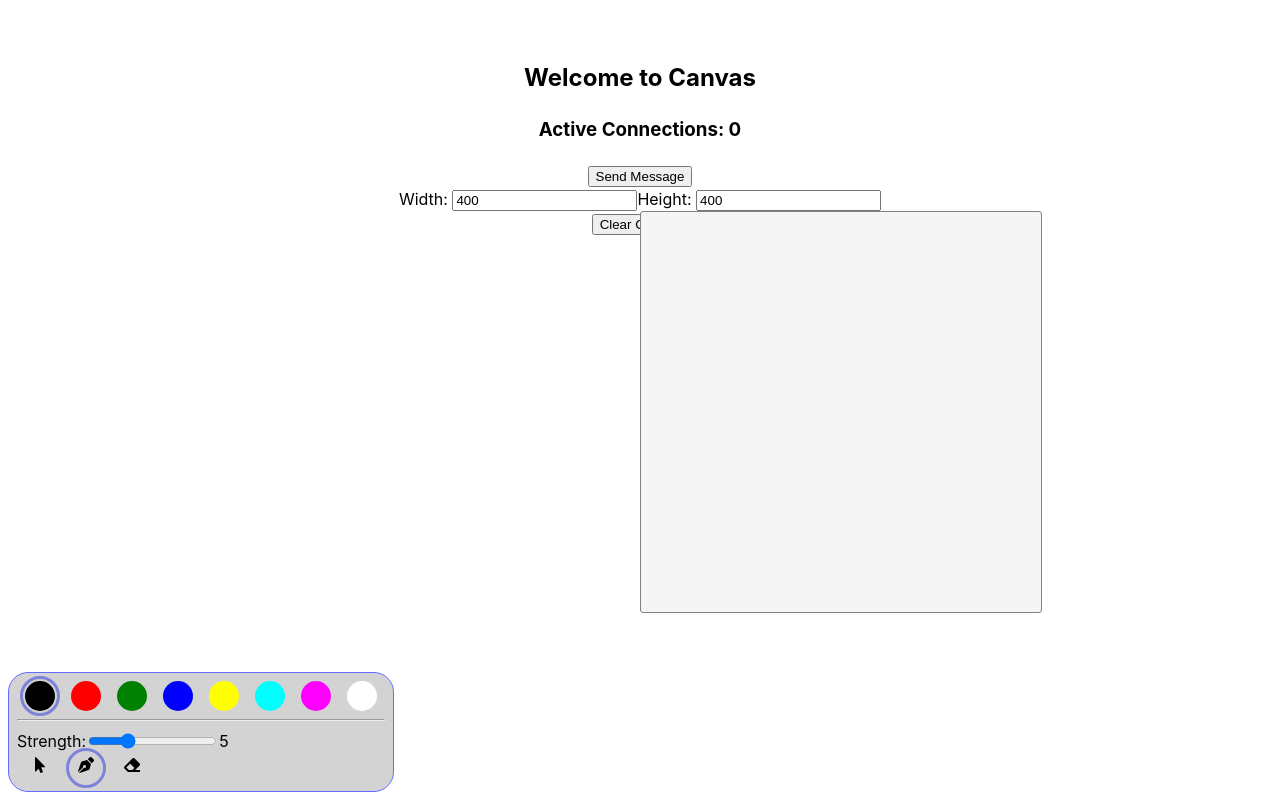
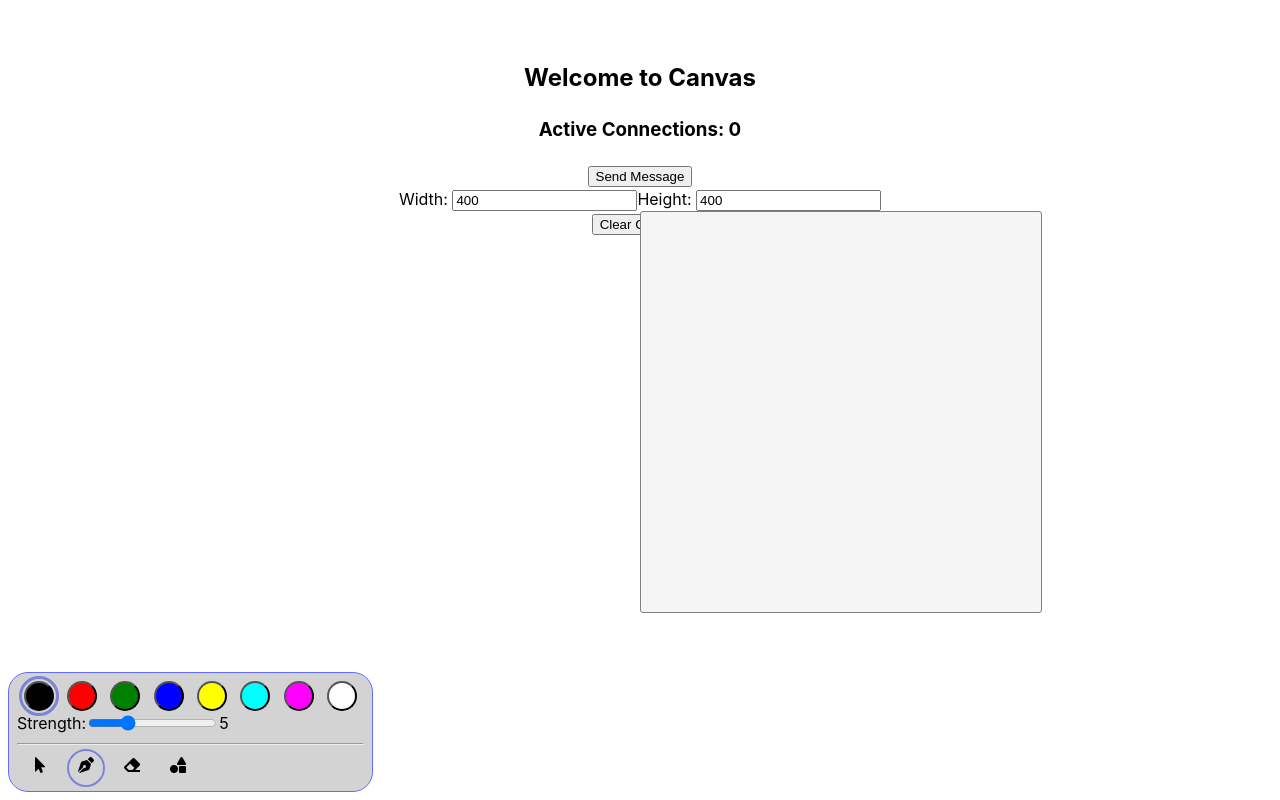
Before and after one commit to MarkE16/LiveCanvas, a React (Vite) app: page / in a window 1280 px wide. Both pictures are taken after a click on the element 86 px from the left and 768 px from the top of the page. Built offline with nearby package versions, Linux system fonts and the light colour scheme; no server answers.

Commit message:
fix drawing

```diff
--- a/src/components/Canvas/Canvas.tsx
+++ b/src/components/Canvas/Canvas.tsx
@@ -1,5 +1,5 @@
 // Lib
-import { useRef, useState, useEffect, useCallback } from 'react';
+import { useRef, useState, useEffect } from 'react';
 import { useAppSelector, useAppDispatch } from '../../state/hooks/reduxHooks';
 
 // Types
@@ -11,7 +11,16 @@ import './Canvas.styles.css';
 const Canvas: FC = () => {
   const state = useAppSelector(state => state.canvas);
   const dispatch = useAppDispatch();
-  const { width, height, color, mode, drawStrength, eraserStrength, blob } = state;
+  const {
+    width,
+    height,
+    color,
+    mode,
+    drawStrength,
+    eraserStrength,
+    shape,
+    blob
+  } = state;
 
   const ref = useRef<HTMLCanvasElement>(null);
   const selectionRef = useRef<HTMLCanvasElement>(null);
@@ -22,131 +31,182 @@ const Canvas: FC = () => {
     y: ref.current?.offsetTop ?? 0
   });
   const selectionRect = useRef(null);
+  const movingSelection = useRef<boolean>(false);
   const [lastPointerPosition, setLastPointerPosition] = useState({ x: 0, y: 0 });
 
   const ERASER_RADIUS = 5;
 
-  const getContext = useCallback(() => {
-    if (mode === 'select') {
-      return { ctx: selectionRef.current!.getContext('2d'), canvas: selectionRef };
+  const isPointerInsideRect = (
+    x: number,
+    y: number
+  ): boolean => {
+    if (!selectionRect.current) return false;
+
+    const { x: rectX, y: rectY, rectWidth, rectHeight } = selectionRect.current;
+
+
+    return x >= rectX && x <= rectX + rectWidth && y >= rectY && y <= rectY + rectHeight;
   }
-
-    return { ctx: ref.current!.getContext('2d'), canvas: ref };
-  }, [mode]);
 
   const onMouseDown = (e: MouseEvent) => {
     // Start drawing.
 
-    const { ctx, canvas } = getContext();
-    const { offsetLeft, offsetTop } = canvas.current!;
+    const mainCanvas = ref.current!.getContext('2d');
+    const { offsetLeft, offsetTop } = ref.current!;
 
     const pointerX = e.clientX - offsetLeft;
     const pointerY = e.clientY - offsetTop;
 
+    // if (isPointerInsideRect(pointerX, pointerY)) {
+      // Move the selection.
+      // movingSelection.current = true;
+      // return;
+      // const mainCanvas = ref.current!.getContext('2d');
+      // const selectionCanvas = selectionRef.current!.getContext('2d');
+      // const { x, y, rectWidth, rectHeight } = selectionRect.current!;
+
+      // const dx = pointerX - x;
+      // const dy = pointerY - y;
+
+      // // mainCanvas!.drawImage(selectionRef.current!, x, y, rectWidth, rectHeight, pointerX - dx, pointerY - dy, rectWidth, rectHeight);
+
+    // }
     isDrawing.current = true;
 
 
     if (mode === "draw") {
-      ctx!.beginPath();
-      ctx!.moveTo(pointerX, pointerY);
-    } else if (mode === "select") {
+      mainCanvas!.beginPath();
+      mainCanvas!.moveTo(pointerX, pointerY);
+    } else if (mode === "select" ||  mode == "shapes") {
       selectPosition.current = { x: pointerX, y: pointerY };
       // ctx?.strokeRect(pointerX, pointerY, 0, 0);
     }
   }
 
   const onMouseMove = (e: MouseEvent) => {
-    const { ctx, canvas } = getContext();
-    const { offsetLeft, offsetTop } = canvas.current!;
+    const mainCanvas = ref.current!.getContext('2d');
+    const { offsetLeft, offsetTop } = ref.current!;
 
-    const pointerX = e.clientX - offsetLeft;
-    const pointerY = e.clientY - offsetTop;
+    const canvasPointerX = e.clientX - offsetLeft;
+    const canvasPointerY = e.clientY - offsetTop;
 
     setLastPointerPosition({
       x: e.clientX,
       y: e.clientY
     });
 
+    // if (selectionRect.current) {
+    //   if (isPointerInsideRect(pointerX, pointerY)) {
+    //     canvas.current!.style.cursor = 'move';
+    //   } else {
+    //     canvas.current!.style.cursor = 'crosshair';
+    //   }
+    // }
 
-    // Draw.
-    if (isDrawing.current) {
+
+    // Draw. `e.buttons` is 1 when the left mouse button is pressed.
+    if (isDrawing.current && e.buttons === 1) {
 
       switch (mode) {
         case 'draw': {
-          ctx!.lineWidth = drawStrength;
-          ctx!.lineCap = 'round';
-          ctx!.lineJoin = 'round';
-          ctx!.strokeStyle = color;
+          mainCanvas!.lineWidth = drawStrength;
+          mainCanvas!.lineCap = 'round';
+          mainCanvas!.lineJoin = 'round';
+          mainCanvas!.strokeStyle = color;
 
-          ctx!.lineTo(pointerX, pointerY);
-          ctx!.stroke();
+          mainCanvas!.lineTo(canvasPointerX, canvasPointerY);
+          mainCanvas!.stroke();
+          break;
+        }
+
+        case 'shapes': {
+          const selectionCanvas = selectionRef.current!.getContext('2d');
+          const { x, y } = selectPosition.current;
+
+          selectionCanvas!.beginPath();
+          selectionCanvas!.clearRect(0, 0, width, height);
+          selectionCanvas!.lineWidth = 2;
+
+          switch (shape) {
+            case "circle": {
+              // Recall: x^2 + y^2 = r^2
+              const radius = Math.sqrt((canvasPointerX - x) ** 2 + (canvasPointerY - y) ** 2);
+              selectionCanvas!.arc(x, y, radius, 0, 2 * Math.PI);
+              break;
+            }
+
+            case "rectangle": {
+              if (e.shiftKey) {
+                // Make it a square with equal sides.
+
+                selectionCanvas!.strokeRect(x, y, canvasPointerX - x, canvasPointerX - x);
+              } else {
+                selectionCanvas!.strokeRect(x, y, canvasPointerX - x, canvasPointerY - y);
+              }
+              break;
+            }
+
+            case "triangle": {
+              selectionCanvas!.moveTo(x, y);
+              selectionCanvas!.lineTo(x + (canvasPointerX - x) / 2, canvasPointerY);
+              selectionCanvas!.lineTo(canvasPointerX, y);
+              selectionCanvas!.lineTo(x, y);
+              break;
+            }
+          }
+
+          selectionCanvas!.stroke();
+          selectionCanvas!.closePath();
           break;
         }
 
         case 'erase': {
-          ctx!.clearRect(
-            pointerX - eraserStrength * ERASER_RADIUS / 2,
-            pointerY - eraserStrength * ERASER_RADIUS / 2,
-            eraserStrength * ERASER_RADIUS,
-            eraserStrength * ERASER_RADIUS
+          mainCanvas!.clearRect(
+            canvasPointerX - eraserStrength * ERASER_RADIUS / 2, // x
+            canvasPointerY - eraserStrength * ERASER_RADIUS / 2, // y
+            eraserStrength * ERASER_RADIUS, // width
+            eraserStrength * ERASER_RADIUS // height
           );
           break;
         }
 
         case 'select': {
+
+          // Draw the selection rectangle.
           const { x, y } = selectPosition.current;
+          const selectionCanvas = selectionRef.current!.getContext('2d');
 
-          ctx!.clearRect(0, 0, width, height);
+          selectionCanvas!.clearRect(0, 0, width, height);
 
-          ctx!.strokeStyle = 'rgba(0, 0, 255)';
-          ctx!.lineWidth = 2;
-          ctx!.fillStyle = 'rgba(0, 0, 255, 0.1)';
-          ctx!.fillRect(x, y, pointerX - x, pointerY - y);
-          ctx!.strokeRect(x, y, pointerX - x, pointerY - y);
+          selectionCanvas!.strokeStyle = 'rgba(43, 184, 227)';
+          selectionCanvas!.lineWidth = 2;
+          selectionCanvas!.fillStyle = 'rgba(43, 184, 227, 0.1)';
 
-          selectionRect.current = {
-            x, y,
-            rectWidth: pointerX - x,
-            rectHeight: pointerY - y
-          }
           // if (movingSelection.current) {
-            //   const { x, y, rectWidth, rectHeight } = selectionRect.current;
-            //   const dx = pointerX - x;
-            //   const dy = pointerY - y;
+          //   const { rectX, rectY, rectWidth, rectHeight } = selectionRect.current;
+          //   const dx = pointerX - rectX;
+          //   const dy = pointerY - rectY;
 
-            //   ctx!.clearRect(0, 0, width, height);
-
-            //   ctx!.strokeStyle = 'rgba(0, 0, 255)';
-            //   ctx!.lineWidth = 2;
-            //   ctx!.fillStyle = 'rgba(0, 0, 255, 0.1)';
-
-            //   // Follow the pointer.
-            //   ctx!.fillRect(pointerX - dx, pointerY - dy, rectWidth, rectHeight);
-            //   ctx!.strokeRect(pointerX - dx, pointerY - dy, rectWidth, rectHeight);
-
-
+          //   ctx!.fillRect(pointerX + dx, pointerY + dy, rectWidth, rectHeight);
+          //   ctx!.strokeRect(pointerX + dx, pointerY + dy, rectWidth, rectHeight);
           //   selectionRect.current = {
-            //     x: pointerX - dx,
-            //     y: pointerY - dy,
+          //     x: pointerX + dx,
+          //     y: pointerY + dy,
           //     rectWidth,
           //     rectHeight
           //   }
-
-              // ctx!.clearRect(x, y, rectWidth, rectHeight);
-
-              // selectionRect.current = {
-              //   x: pointerX,
-              //   y: pointerY,
-              //   rectWidth,
-              //   rectHeight
+          //   return;
           // }
 
-              // ctx!.strokeStyle = 'rgba(0, 0, 255)';
-              // ctx!.lineWidth = 2;
-              // ctx!.fillStyle = 'rgba(0, 0, 255, 0.1)';
-              // ctx!.fillRect(x, y, rectWidth, rectHeight);
-              // ctx!.strokeRect(x, y, rectWidth, rectHeight);
-          // }
+          selectionCanvas!.fillRect(x, y, canvasPointerX - x, canvasPointerY - y);
+          selectionCanvas!.strokeRect(x, y, canvasPointerX - x, canvasPointerY - y);
+
+          selectionRect.current = {
+            x,
+            y,
+            rectWidth: canvasPointerX - x,
+            rectHeight: canvasPointerY - y
+          }
         break;
       }
         default:
@@ -158,25 +218,25 @@ const Canvas: FC = () => {
   const onMouseUp = () => {
     // Stop drawing.
     isDrawing.current = false;
+    // movingSelection.current = false;
 
-    const { ctx } = getContext();
+    const mainCanvas = ref.current!.getContext('2d');
 
-    // Select Mode was on.
-    if (mode == "select") {
-      // movingSelection.current = true;
-      // const { offsetLeft, offsetTop } = canvas.current;
+    mainCanvas!.closePath();
 
-      // ctx?.clearRect(0, 0, width, height);
+    if (mode === "shapes") {
+      const selectionCanvas = selectionRef.current!.getContext('2d');
+
+      mainCanvas!.drawImage(selectionRef.current!, 0, 0);
+      selectionCanvas!.clearRect(0, 0, width, height);
     }
 
-    ctx!.closePath();
-
     // Save the canvas state.
-    ref.current!.toBlob(b => {
-      b?.text().then(txt => {
-        dispatch({ type: 'SET_BLOB', payload: txt });
-      });
-    })
+    // ref.current!.toBlob(b => {
+    //   b?.text().then(txt => {
+    //     dispatch({ type: 'SET_BLOB', payload: txt });
+    //   });
+    // })
   }
 
   const onMouseLeave = () => {
@@ -196,24 +256,26 @@ const Canvas: FC = () => {
 
     // We're only concerned with the main canvas.
     // The selection canvas is cleared when the selection is done.
-    const ctx = ref.current!.getContext('2d');
+    const mainCanvas = ref.current!.getContext('2d');
 
-    ctx!.clearRect(0, 0, width, height);
+    mainCanvas!.clearRect(0, 0, width, height);
   }
 
-  useEffect(() =>{
-    const { ctx } = getContext();
+  // useEffect(() =>{
+  //   const { ctx } = getContext(mode);
 
-    // blob is a string from Blob.text()
+  //   // blob is a string from Blob.text()
 
-    if (blob) {
-      const img = new Image();
-      img.src = blob;
-      img.onload = () => {
-        ctx!.drawImage(img, 0, 0);
-      }
-    }
-  }, [blob, getContext, width, height]);
+  //   if (blob) {
+  //     const img = new Image();
+  //     img.src = blob;
+  //     img.onload = () => {
+  //       ctx!.drawImage(img, 0, 0);
+  //     }
+  //   }
+
+  //   selectionRect.current = null;
+  // }, [blob, getContext, mode]);
 
   // Handle keyboard shortcuts for selection mode.
   useEffect(() => {
@@ -229,9 +291,9 @@ const Canvas: FC = () => {
 
           mainCanvas!.clearRect(x, y, rectWidth, rectHeight);
 
-          selectionRect.current = null;
 
           selectionCanvas!.clearRect(0, 0, width, height);
+          selectionRect.current = null;
           break;
         }
 
@@ -246,12 +308,23 @@ const Canvas: FC = () => {
       }
     }
 
+    function canvasContextMenu(e: Event) {
+      e.preventDefault();
+    }
+
+    const mainCanvasRef = ref.current!;
+    const selectionCanvasRef = selectionRef.current!;
+
     window.addEventListener('keydown', handleKeyDown);
+    mainCanvasRef.addEventListener('contextmenu', canvasContextMenu);
+    selectionCanvasRef.addEventListener('contextmenu', canvasContextMenu);
 
     return () => {
       window.removeEventListener('keydown', handleKeyDown);
+      mainCanvasRef.removeEventListener('contextmenu', canvasContextMenu);
+      selectionCanvasRef.removeEventListener('contextmenu', canvasContextMenu);
     }
-  }, [getContext, width, height]);
+  }, [width, height]);
 
   return (
     <>
@@ -272,7 +345,7 @@ const Canvas: FC = () => {
           }}></div>
         )}
         { /* Add an extra layer for selection mode. */ }
-        { mode === "select" && (
+        { (mode === "select" || mode === "shapes") && (
           <canvas
             className="ideadrawn-canvas selectionMode"
             width={width}
--- a/src/components/DrawingToolbar/DrawingToolbar.styles.css
+++ b/src/components/DrawingToolbar/DrawingToolbar.styles.css
@@ -3,7 +3,7 @@
   flex-direction: column;
 }
 
-#colors {
+#colors, #shapes {
   display: inline-flex;
 }
 
@@ -11,6 +11,52 @@
   display: inline-flex;
 }
 
+.color-option, .shape-option {
+  width: 30px;
+  height: 30px;
+  border-radius: 50%;
+  margin: 0 0.5em;
+  cursor: pointer;
+}
+
+.color-option.active, .shape-option.active {
+  outline: 2px solid #7e83da;
+  outline-offset: 2px;
+  outline-width: 3px;
+}
+
+.color-option.red {
+  background-color: red;
+}
+
+.color-option.green {
+  background-color: green;
+}
+
+.color-option.blue {
+  background-color: blue;
+}
+
+.color-option.black {
+  background-color: black;
+}
+
+.color-option.white {
+  background-color: white;
+}
+
+.color-option.yellow {
+  background-color: yellow;
+}
+
+.color-option.cyan {
+  background-color: cyan;
+}
+
+.color-option.magenta {
+  background-color: magenta;
+}
+
 hr {
   width: 100%;
 }
--- a/src/components/DrawingToolbar/DrawingToolbar.tsx
+++ b/src/components/DrawingToolbar/DrawingToolbar.tsx
@@ -1,7 +1,7 @@
 // Lib
 import UTILS from '../../utils';
 import { useAppSelector, useAppDispatch } from '../../state/hooks/reduxHooks';
-import { COLORS } from '../../state/store';
+import { COLORS, SHAPES } from '../../state/store';
 
 
 // Type
@@ -11,7 +11,7 @@ import type { FC } from 'react';
 import './DrawingToolbar.styles.css';
 
 const DrawingToolbar: FC = () => {
-  const { color, drawStrength, eraserStrength, mode } = useAppSelector(state => state.canvas);
+  const { color, drawStrength, eraserStrength, mode, shape } = useAppSelector(state => state.canvas);
   const dispatch = useAppDispatch();
 
   const strengthSettings = mode === "draw" ? {
@@ -34,17 +34,40 @@ const DrawingToolbar: FC = () => {
     dispatch({ type: `SET_${e.target.name}`, payload: strength });
   }
 
+  const handleShapeChange = (shape: string) => {
+    dispatch({ type: 'SET_SHAPE', payload: shape });
+  }
+
   const renderedColors = COLORS.map((c) => {
     const { name, value } = c;
     const isActive = color === value;
 
     return (
-      <div
+      <button
         key={name}
         className={`color-option ${name} ${isActive ? 'active' : ''}`}
         onClick={() => handleColorChange(name)}
         title={UTILS.capitalize(name)}
-      ></div>
+      ></button>
+    );
+  });
+
+  const renderedShapes = SHAPES.map((s) => {
+    const { icon, name } = s;
+
+    const isActive = shape === name;
+
+    console.log(isActive);
+
+    return (
+      <button
+        key={name}
+        className={`shape-option ${isActive ? 'active' : ''}`}
+        onClick={() => handleShapeChange(name)}
+        title={UTILS.capitalize(name)}
+      >
+        <i className={`fa ${icon}`} />
+      </button>
     );
   });
 
@@ -56,10 +79,11 @@ const DrawingToolbar: FC = () => {
             <div id="colors">
               {renderedColors}
             </div>
-            <hr />
           </>
         )
       }
+      { mode === "shapes" && <div id="shapes">{renderedShapes}</div> }
+      { (mode === "draw" || mode === "erase") && (
         <div id="additional-settings">
           Strength: <input
           name={`${mode}_strength`.toUpperCase()}
@@ -72,6 +96,7 @@ const DrawingToolbar: FC = () => {
           />
           <label>{strengthSettings.value}</label>
         </div>
+      )}
     </div>
   );
 }
--- a/src/components/Toolbar/Toolbar.styles.css
+++ b/src/components/Toolbar/Toolbar.styles.css
@@ -12,11 +12,7 @@
   margin: 0.5em;
 }
 
-#modes {
-  display: inline-flex;
-}
-
-.color-option, .toolbar-option {
+.toolbar-option {
   width: 30px;
   height: 30px;
   border-radius: 50%;
@@ -24,40 +20,12 @@
   cursor: pointer;
 }
 
-.color-option.active, .toolbar-option.active {
+.toolbar-option.active {
   outline: 2px solid #7e83da;
   outline-offset: 2px;
-  outline-width: 3px;
+  /* outline-width: 3px; */
 }
 
-.color-option.red {
-  background-color: red;
+#modes {
+  display: inline-flex;
 }
-
-.color-option.green {
-  background-color: green;
-}
-
-.color-option.blue {
-  background-color: blue;
-}
-
-.color-option.black {
-  background-color: black;
-}
-
-.color-option.white {
-  background-color: white;
-}
-
-.color-option.yellow {
-  background-color: yellow;
-}
-
-.color-option.cyan {
-  background-color: cyan;
-}
-
-.color-option.magenta {
-  background-color: magenta;
-}
--- a/src/components/Toolbar/Toolbar.tsx
+++ b/src/components/Toolbar/Toolbar.tsx
@@ -61,7 +61,8 @@ const Toolbar: FC = () => {
 
   return (
     <div id='toolbar-container'>
-      { mode !== "select" && <DrawingToolbar />}
+      <DrawingToolbar />
+      { mode !== "select" && <hr /> }
       <div id="modes">
         {renderedModes}
       </div>
--- a/src/state/reducers/canvasReducer.ts
+++ b/src/state/reducers/canvasReducer.ts
@@ -2,15 +2,16 @@
 import { PayloadAction } from '@reduxjs/toolkit';
 
 // Constants
-import { COLORS } from '../../state/store';
+import { COLORS, SHAPES } from '../../state/store';
 
 type CanvasState = {
   width: number;
   height: number;
-  mode: 'select' | 'draw' | 'erase';
+  mode: 'select' | 'draw' | 'erase' | 'shapes';
   color: string;
   drawStrength: number;
   eraserStrength: number;
+  shape: 'rectangle' | 'circle' | 'triangle';
   blob?: string;
   ws?: WebSocket;
 }
@@ -29,6 +30,7 @@ const initState: CanvasState = {
   color: '#000000',
   drawStrength: 5,
   eraserStrength: 3,
+  shape: 'rectangle',
   blob: undefined,
   ws: undefined
 }
@@ -51,13 +53,16 @@ export const canvasReducer = (
     }
 
     case 'SET_MODE':
-      return { ...state, mode: action.payload as 'select' | 'draw' | 'erase' };
+      return { ...state, mode: action.payload as 'select' | 'draw' | 'erase' | 'shapes' };
 
     case 'SET_DRAW_STRENGTH':
       return { ...state, drawStrength: action.payload as number };
 
     case 'SET_ERASE_STRENGTH':
       return { ...state, eraserStrength: action.payload as number };
+
+    case 'SET_SHAPE':
+      return { ...state, shape: action.payload as 'rectangle' | 'circle' | 'triangle' };
 
     case 'SET_BLOB':
       return { ...state, blob: action.payload };
--- a/src/state/store.ts
+++ b/src/state/store.ts
@@ -23,6 +23,13 @@ export const MODES = [
   { name: 'select', icon: 'fa-mouse-pointer', shortcut: 's' },
   { name: 'draw', icon: 'fa-pen-nib', shortcut: 'd' },
   { name: 'erase', icon: 'fa-eraser', shortcut: 'e' },
+  { name: 'shapes', icon: 'fa-shapes', shortcut: 'a' },
+]
+
+export const SHAPES = [
+  { name: 'rectangle', icon: 'fa-square' },
+  { name: 'circle', icon: 'fa-circle' },
+  { name: 'triangle', icon: 'fa-play' },
 ]
 
 export type RootState = ReturnType<typeof store.getState>;
```
Also changed, not shown: src/components/Toolbar/server/server.cjs (renamed from src/server/server.cjs). Lines whose indentation alone changed are shown as unchanged.
